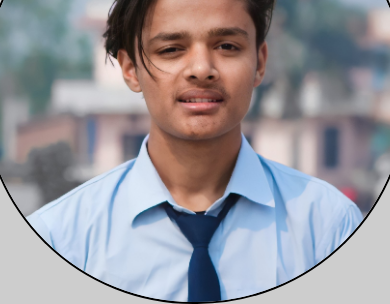
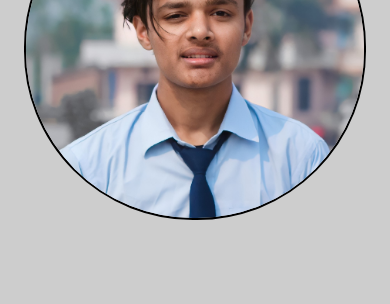
Before and after one commit to ume5hg/portfolio, a plain HTML site: page index.html in a window 390 px wide. Shown: the part 265-569 px from the top of the page. Drawn offline with Linux system fonts and the light colour scheme.

Commit message:
made profile pic responsive for mobile screen

```diff
--- a/mediaqueries.css
+++ b/mediaqueries.css
@@ -7,6 +7,11 @@
         justify-content: center;
         align-items:center;
     }
+    .section_profile-pic img{
+    height:40vh;
+    width:40vh;
+    border-radius:20vh;
+    }
 }
 @media screen and (min-width:1201px){
     .hamburger-nav{
```
